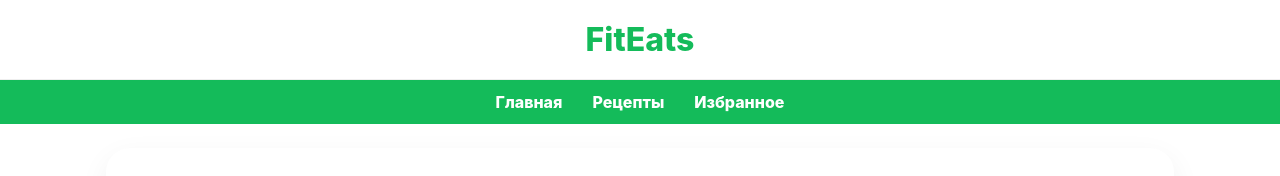
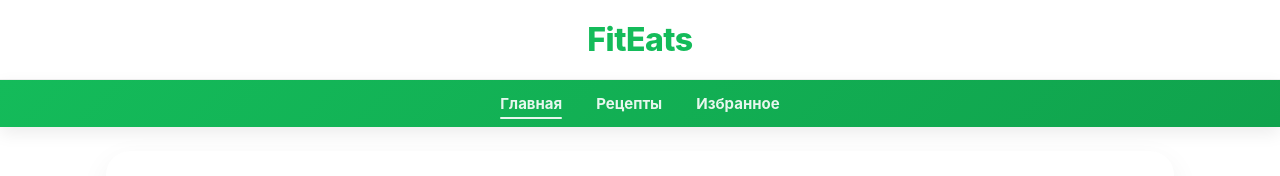
Before and after one commit to Ruskapo/fiteats, a React (Create React App) app: page /app in a window 1280 px wide. Shown: the top 176 px of the page. Built offline with nearby package versions, Linux system fonts and the light colour scheme; no server answers.

Commit message:
feat(ui): animated app header + active navigation

```diff
--- a/src/components/Header/Header.module.scss
+++ b/src/components/Header/Header.module.scss
@@ -4,10 +4,10 @@
 
 
 .top {
-  background: white;
+  background: #ffffff;
   padding: 20px 0;
   text-align: center;
-  border-bottom: 1px solid #eee;
+  border-bottom: 1px solid rgba(0, 0, 0, 0.06);
 }
 
 .logo {
@@ -15,24 +15,50 @@
   font-weight: 800;
   text-decoration: none;
   color: #14bb5a;
+  letter-spacing: -0.5px;
+  transition: transform 0.2s ease;
 }
 
-/* Нижняя навигация */
+.logo:hover {
+  transform: translateY(-1px);
+}
+
+/* Навигация */
 .navbar {
-  background: #14bb5a;
+  background: linear-gradient(135deg, #14bb5a, #10a34d);
   display: flex;
   justify-content: center;
-  gap: 30px;
-  padding: 12px 0;
+  gap: 34px;
+  padding: 14px 0;
+  box-shadow: 0 6px 18px rgba(0, 0, 0, 0.08);
 }
 
 .link {
   color: white;
   text-decoration: none;
-  font-weight: 800;
-  transition: 0.2s;
+  font-weight: 700;
+  font-size: 15px;
+  opacity: 0.9;
+  transition: all 0.25s ease;
 }
 
 .link:hover {
-  opacity: 0.8;
+  opacity: 1;
+  transform: translateY(-1px);
 }
+
+/* Подвсветка выбранной страницы*/
+.active {
+  position: relative;
+}
+
+.active::after {
+  content: "";
+  position: absolute;
+  bottom: -6px;
+  left: 0;
+  width: 100%;
+  height: 2px;
+  background: white;
+  border-radius: 2px;
+}
--- a/src/components/Header/Header.tsx
+++ b/src/components/Header/Header.tsx
@@ -1,28 +1,56 @@
+import { motion } from "motion/react";
 import { Link, NavLink } from "react-router-dom";
 import styles from "./Header.module.scss";
 
 const Header = () => {
   return (
     <header className={styles.header}>
-      <div className={styles.top}>
+      <motion.div
+        className={styles.top}
+        initial={{ opacity: 0, y: -20 }}
+        animate={{ opacity: 1, y: 0 }}
+        transition={{ duration: 0.8 }}
+      >
         <Link to="/" className={styles.logo}>
           FitEats
         </Link>
-      </div>
+      </motion.div>
 
-      <div className={styles.navbar}>
-        <NavLink className={styles.link} to="/app">
+      <motion.div
+        className={styles.navbar}
+        initial={{ opacity: 0 }}
+        animate={{ opacity: 1 }}
+        transition={{ duration: 0.8, delay: 0.2 }}
+      >
+        <NavLink
+          to="/app"
+          end
+          className={
+            ({ isActive }) =>
+              isActive ? `${styles.link} ${styles.active}` : styles.link // Подсветка выбранной страницы
+          }
+        >
           Главная
         </NavLink>
 
-        <NavLink className={styles.link} to="/app/recipes">
+        <NavLink
+          to="/app/recipes"
+          className={({ isActive }) =>
+            isActive ? `${styles.link} ${styles.active}` : styles.link
+          }
+        >
           Рецепты
         </NavLink>
 
-        <NavLink className={styles.link} to="/app/favorites">
+        <NavLink
+          to="/app/favorites"
+          className={({ isActive }) =>
+            isActive ? `${styles.link} ${styles.active}` : styles.link
+          }
+        >
           Избранное
         </NavLink>
-      </div>
+      </motion.div>
     </header>
   );
 };
```
